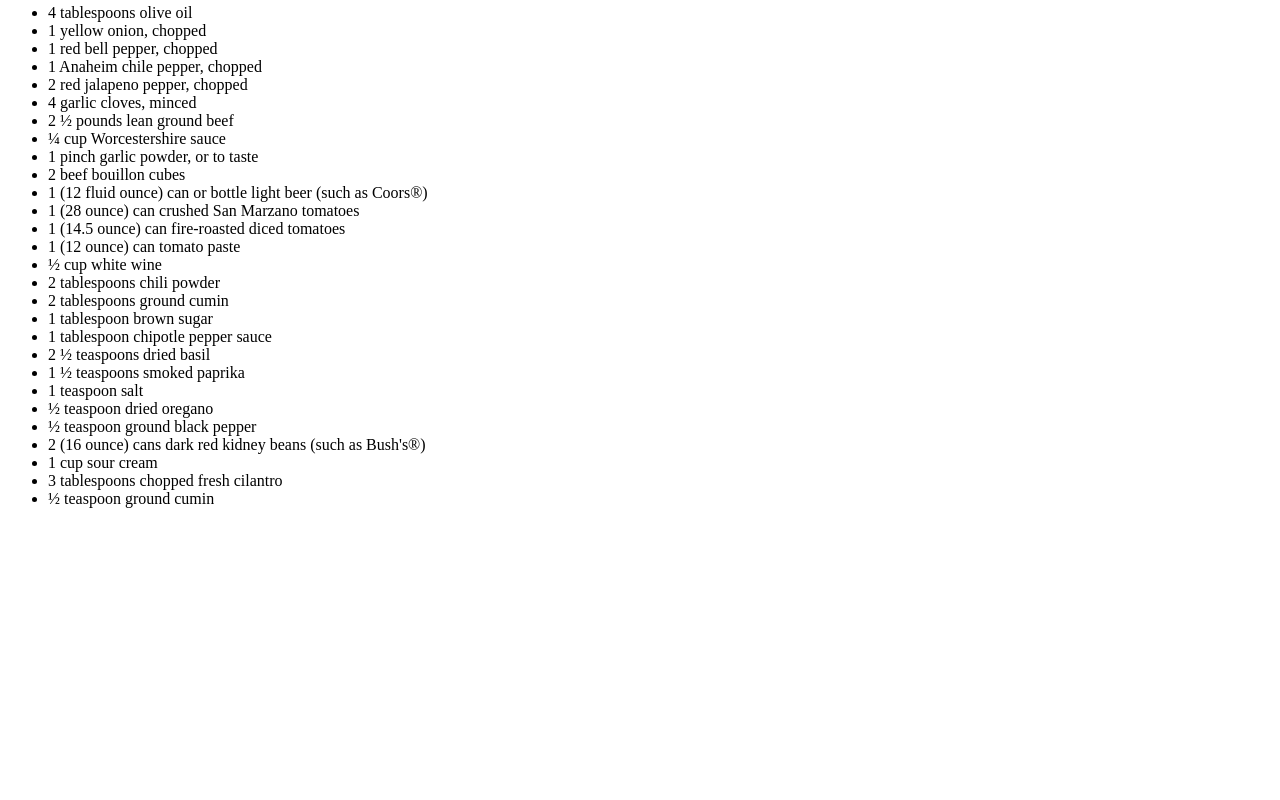
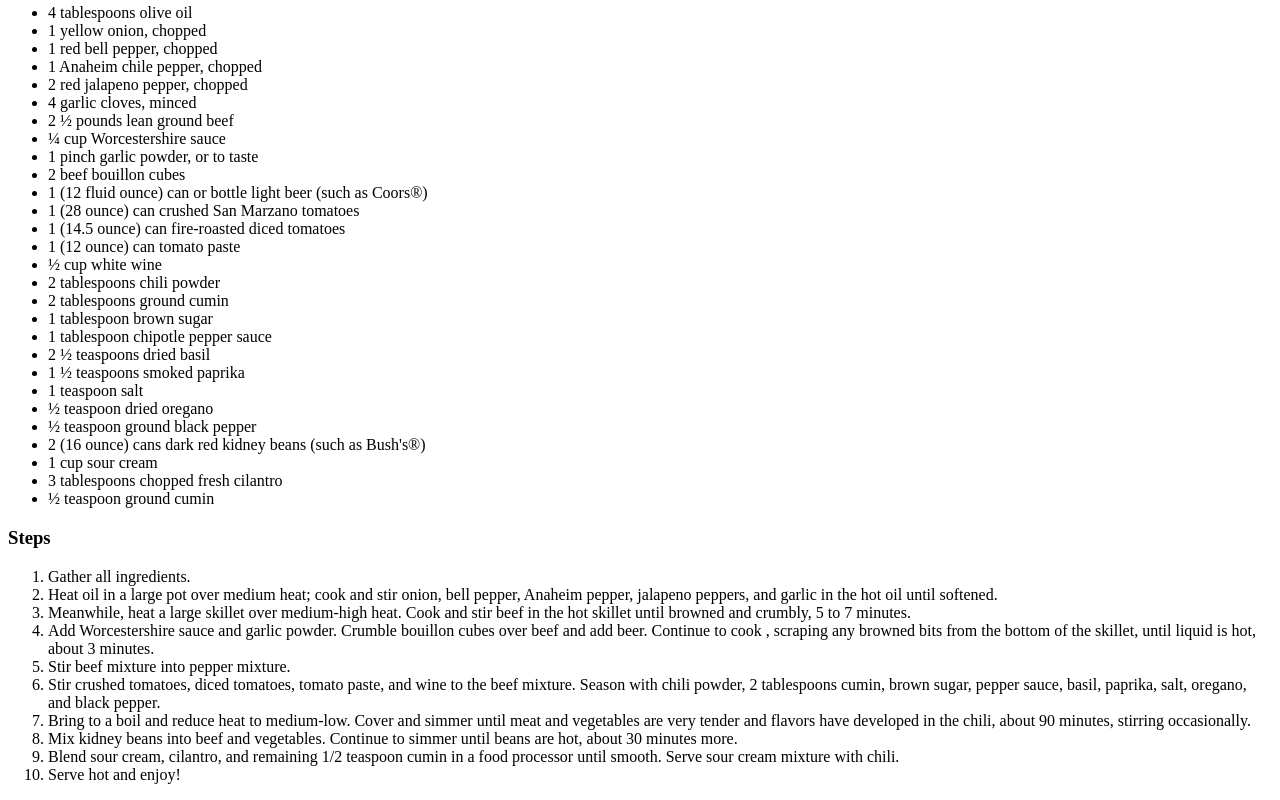
Before and after one commit to lunatichigh/odin-recipes, a plain HTML site: page recipes/best-damn-chili.html in a window 1280 px wide. Shown: the part 594-1394 px from the top of the page. Before the commit the page ends 1118 px from the top, so only its background shows below. Drawn offline with Linux system fonts and the light colour scheme.

Commit message:
Add steps list to best-damn-chili.html

```diff
--- a/recipes/best-damn-chili.html
+++ b/recipes/best-damn-chili.html
@@ -45,5 +45,19 @@
         <li>½ teaspoon ground cumin</li>
     </ul>
 
+    <h3>Steps</h3>
+    <ol>
+        <li>Gather all ingredients.</li>
+        <li>Heat oil in a large pot over medium heat; cook and stir onion, bell pepper, Anaheim pepper, jalapeno peppers, and garlic in the hot oil until softened.</li>
+        <li>Meanwhile, heat a large skillet over medium-high heat. Cook and stir beef in the hot skillet until browned and crumbly, 5 to 7 minutes.</li>
+        <li>Add Worcestershire sauce and garlic powder. Crumble bouillon cubes over beef and add beer. Continue to cook , scraping any browned bits from the bottom of the skillet, until liquid is hot, about 3 minutes.</li>
+        <li>Stir beef mixture into pepper mixture.</li>
+        <li>Stir crushed tomatoes, diced tomatoes, tomato paste, and wine to the beef mixture. Season with chili powder, 2 tablespoons cumin, brown sugar, pepper sauce, basil, paprika, salt, oregano, and black pepper.</li>
+        <li>Bring to a boil and reduce heat to medium-low. Cover and simmer until meat and vegetables are very tender and flavors have developed in the chili, about 90 minutes, stirring occasionally.</li>
+        <li>Mix kidney beans into beef and vegetables. Continue to simmer until beans are hot, about 30 minutes more.</li>
+        <li>Blend sour cream, cilantro, and remaining 1/2 teaspoon cumin in a food processor until smooth. Serve sour cream mixture with chili.</li>
+        <li>Serve hot and enjoy!</li>
+    </ol>
+
 </body>
 </html>
```
